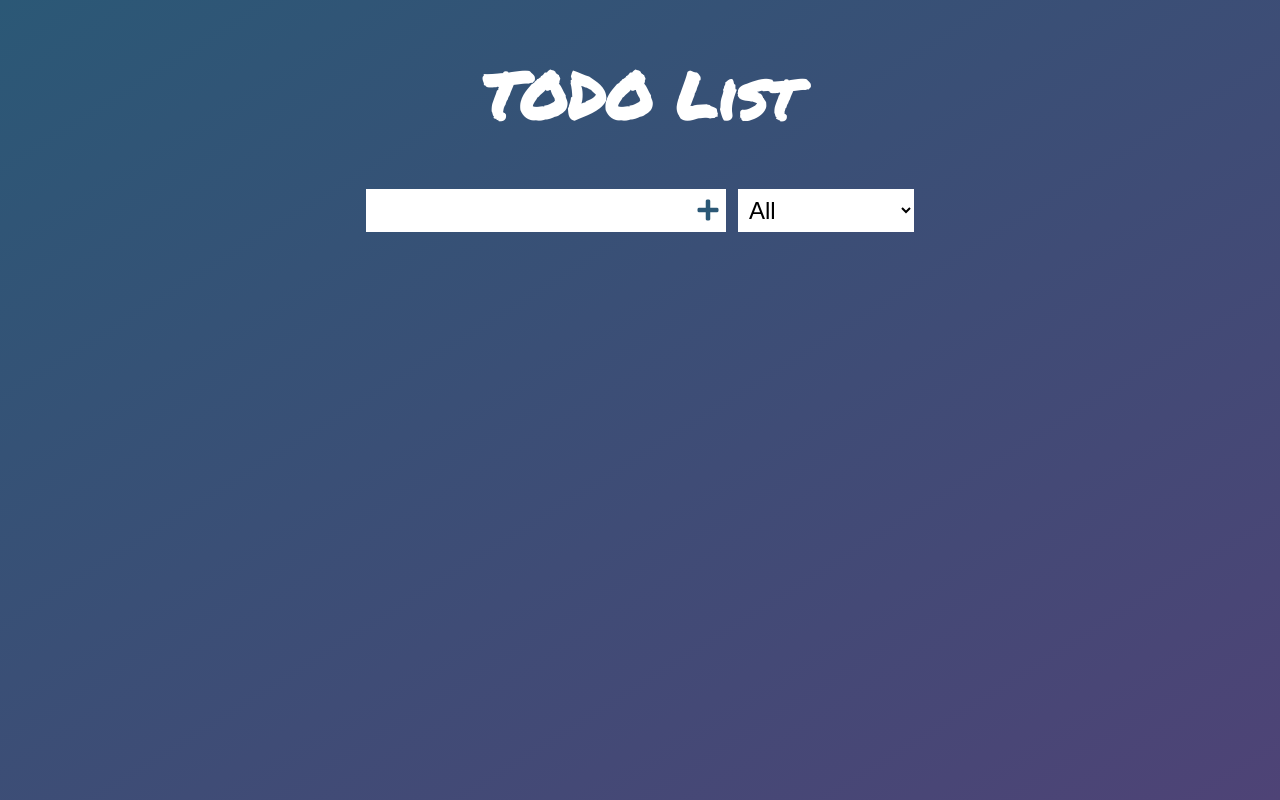
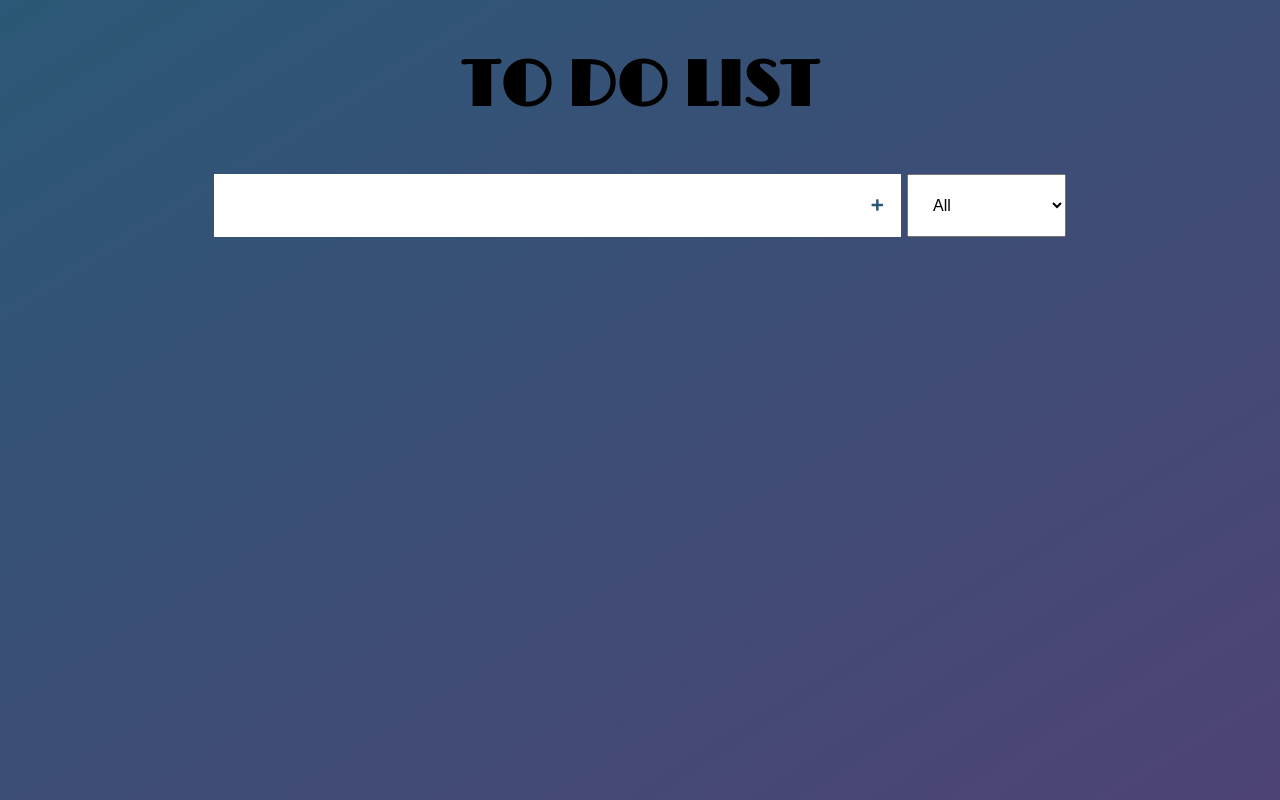
Before and after one commit to PaoloMiguelManuel/react-task-gui, a React (Create React App) app: page / in a window 1280 px wide. Built offline with nearby package versions, Linux system fonts and the light colour scheme.

Commit message:
Add update functionality

```diff
--- a/package.json
+++ b/package.json
@@ -9,6 +9,7 @@
     "node-sass": "^6.0.1",
     "react": "^17.0.2",
     "react-dom": "^17.0.2",
+    "react-flip-move": "^3.0.4",
     "react-scripts": "4.0.3",
     "uuidv4": "^6.2.10",
     "web-vitals": "^1.1.2"
--- a/public/index.html
+++ b/public/index.html
@@ -27,6 +27,8 @@
     <link rel="preconnect" href="https://fonts.googleapis.com">
     <link rel="preconnect" href="https://fonts.gstatic.com" crossorigin>
     <link href="https://fonts.googleapis.com/css2?family=Permanent+Marker&display=swap" rel="stylesheet">
+    <link href="https://fonts.googleapis.com/css2?family=Limelight&display=swap" rel="stylesheet">
+
 
     <link rel="stylesheet" href="https://use.fontawesome.com/releases/v5.15.3/css/all.css" integrity="sha384-SZXxX4whJ79/gErwcOYf+zWLeJdY/qpuqC4cAa9rOGUstPomtqpuNWT9wdPEn2fk" crossorigin="anonymous">
     <title>React App</title>
--- a/src/App.css
+++ b/src/App.css
@@ -6,40 +6,59 @@
 }
 
 body {
-  background-image: -webkit-gradient(linear, left top, right bottom, from(#2b5876), to(#4e4376));
-  background-image: linear-gradient(to right bottom, #2b5876, #4e4376);
-  color: white;
-  min-height: 100vh;
-  font-family: "Permanent Marker", cursive;
-}
-
-h1 {
   display: -webkit-box;
   display: -ms-flexbox;
   display: flex;
   -webkit-box-pack: center;
       -ms-flex-pack: center;
           justify-content: center;
+  background-image: -webkit-gradient(linear, left top, right bottom, from(#2b5876), to(#4e4376));
+  background-image: linear-gradient(to right bottom, #2b5876, #4e4376);
+  min-height: 100vh;
+}
+
+.App {
+  display: -webkit-box;
+  display: -ms-flexbox;
+  display: flex;
+  -webkit-box-orient: vertical;
+  -webkit-box-direction: normal;
+      -ms-flex-direction: column;
+          flex-direction: column;
+  -webkit-box-align: center;
+      -ms-flex-align: center;
+          align-items: center;
+}
+
+h1 {
   font-size: 4rem;
   padding: 0.75em;
+  font-family: "Limelight", cursive;
 }
 
 form {
   display: -webkit-box;
   display: -ms-flexbox;
   display: flex;
-  -webkit-box-pack: center;
-      -ms-flex-pack: center;
-          justify-content: center;
 }
 
-form input,
-form button, form select {
-  font-size: 1.5rem;
-  padding: 0.3em;
-  background-color: white;
+form input {
   border: none;
+  padding: 1.3em;
   outline: none;
+  width: 50vw;
+  font-size: 1rem;
+}
+
+form button {
+  background-color: #fff;
+  border: none;
+  padding: 1.3em;
+}
+
+form select {
+  font-size: 1rem;
+  padding: 1.3em;
 }
 
 form button {
@@ -53,53 +72,93 @@ form button:hover {
   color: #fff;
 }
 
-.todo-container {
+.todo-list-container {
   display: -webkit-box;
   display: -ms-flexbox;
   display: flex;
-  -webkit-box-pack: center;
-      -ms-flex-pack: center;
-          justify-content: center;
-  margin: 1.5em;
+  -webkit-box-orient: vertical;
+  -webkit-box-direction: normal;
+      -ms-flex-direction: column;
+          flex-direction: column;
+  -webkit-box-align: end;
+      -ms-flex-align: end;
+          align-items: flex-end;
+  margin: 3em;
+  width: 70vw;
 }
 
-.todo-container .todo-item {
+.todo-list-container .todo-item {
   display: -webkit-box;
   display: -ms-flexbox;
   display: flex;
-  -webkit-box-pack: end;
-      -ms-flex-pack: end;
-          justify-content: flex-end;
   background-color: #fff;
   margin-bottom: 0.5em;
-  margin-right: 1em;
+  height: 3.5em;
+  width: 100%;
 }
 
-.todo-container .todo-item ul {
-  margin: 5em;
+.todo-list-container .todo-item .todo-text {
+  width: 90%;
+  color: black;
+  margin-right: auto;
+  height: 100%;
+  overflow: auto;
+  overflow-wrap: break-word;
+  padding: 1em;
 }
 
-.todo-container .todo-item li {
-  list-style: none;
-  text-align: left;
-  width: 20vw;
-  height: 5vh;
-  color: #2f2f2f;
-  margin-right: 5em;
+.todo-list-container .todo-item .todo-text .todo-edit-input {
+  background-color: transparent;
+  width: 100%;
+  height: 100%;
+  border: none;
+  outline: none;
 }
 
-.todo-container .todo-item button {
+.todo-list-container .todo-item .todo-text::-webkit-scrollbar {
+  width: 8px;
+}
+
+.todo-list-container .todo-item .todo-text::-webkit-scrollbar-track {
+  background: #7e7e7e;
+}
+
+.todo-list-container .todo-item .todo-text::-webkit-scrollbar-thumb {
+  background: #6549b7;
+  border-radius: 10px;
+}
+
+.todo-list-container .todo-item .completed {
+  background-color: #b1b1b1;
+  color: #000;
+}
+
+.todo-list-container .todo-item .completed input {
+  text-decoration: line-through;
+}
+
+.todo-list-container .todo-item .undo {
+  background-color: orange;
+}
+
+.todo-list-container .todo-item button {
   color: white;
   border: none;
   padding: 1em;
   cursor: pointer;
+  height: 100%;
+  width: 80px;
 }
 
-.todo-container .todo-item button.complete-btn {
-  background-color: green;
+.todo-list-container .todo-item button.check-btn {
+  background-color: #18a558;
 }
 
-.todo-container .todo-item button.trash-btn {
-  background-color: red;
+.todo-list-container .todo-item button.undo-btn {
+  background-color: #ff9636;
+}
+
+.todo-list-container .todo-item button.remove-btn {
+  background-color: #f83839;
 }
 /*# sourceMappingURL=App.css.map */
--- a/src/App.js
+++ b/src/App.js
@@ -67,7 +67,7 @@ function App() {
   return (
     <div className="App">
       <header>
-        <h1>TODO List</h1>
+        <h1>TO DO LIST</h1>
       </header>
       {/* <img src={illustration} /> */}
       <Form inputText={inputText} setInputText={setInputText} todos={todos} setTodos={setTodos} setStatus={setStatus} />
--- a/src/App.scss
+++ b/src/App.scss
@@ -5,37 +5,58 @@
 }
 
 body {
+  display: flex;
+  justify-content: center;
   background-image: linear-gradient(to right bottom, #2b5876, #4e4376);
-  color: white;
   min-height: 100vh;
-  font-family: "Permanent Marker", cursive;
+  // background-color: green;
+}
+
+.App {
+  // display: flex;
+  // justify-content: center;
+  // background-color: green;
+  display: flex;
+  flex-direction: column;
+  align-items: center;
+  // width: 75vw;
 }
 
 h1 {
-  display: flex;
-  justify-content: center;
+  // display: flex;
+  // justify-content: center;
   font-size: 4rem;
   padding: 0.75em;
+  font-family: "Limelight", cursive;
 }
 
 form {
   display: flex;
-  justify-content: center;
 
-  input,
-  button, select {
-    font-size: 1.5rem;
-    padding: 0.3em;
-    background-color: white;
+  input {
     border: none;
+    padding: 1.3em;
     outline: none;
+    width: 50vw;
+    font-size: 1rem;
+  }
+
+  button {
+    background-color: #fff;
+    border: none;
+    padding: 1.3em;
+  }
+
+  select {
+    font-size: 1rem;
+    padding: 1.3em;
   }
 
   button {
     color: #2b5876;
     cursor: pointer;
     margin-right: 0.5em;
-    // transition: all 0.3s ease;
+
     &:hover {
       background-color: #2b5876;
       color: #fff;
@@ -43,52 +64,129 @@ form {
   }
 }
 
-.todo-container {
+.todo-input {
+  // height:
+}
+
+.todo-list-container {
   display: flex;
-  justify-content: center;
-  margin: 1.5em;
-
-  li {
-    // list-style: none;
-  }
+  flex-direction: column;
+  align-items: flex-end;
+  margin: 3em;
+  width: 70vw;
 
   .todo-item {
     display: flex;
-    justify-content: flex-end;
+    // justify-content: flex-end;
+    // align-items: center;
     background-color: #fff;
     margin-bottom: 0.5em;
-    margin-right: 1em;
+    height: 3.5em;
+    width: 100%;
 
-    ul {
-      margin: 5em;
+    // overflow: scroll;
+    .todo-text {
+      width: 90%;
+      color: black;
+      margin-right: auto;
+      height: 100%;
+      overflow: auto;
+      overflow-wrap: break-word;
+      // background: red;
+      padding: 1em;
+      // font-weight: bold;
+      // background-color: red;
+
+      .todo-edit-input {
+        background-color: transparent;
+        // background-color: red;
+        width: 100%;
+        height: 100%;
+        border: none;
+        outline: none;
+      }
     }
 
-    li {
-      list-style: none;
+    .todo-text::-webkit-scrollbar {
+      width: 8px;
+    }
 
-      // background-color: #2f2f2f;
-      text-align: left;
-      width: 20vw;
-      height: 5vh;
-      // font-size: 2rem;
-      color: #2f2f2f;
-      // width: 20vw;
-      // height: 7vh;
-      margin-right: 5em;
+    .todo-text::-webkit-scrollbar-track {
+      background: #7e7e7e;
     }
+
+    .todo-text::-webkit-scrollbar-thumb {
+      background: #6549b7;
+      border-radius: 10px;
+    }
+
+    .completed {
+      background-color: #b1b1b1;
+      color: #000;
+
+      input {
+        text-decoration: line-through;
+      }
+    }
+
+    .undo {
+      background-color: orange;
+    }
+
     button {
-      // background: #;
       color: white;
       border: none;
       padding: 1em;
       cursor: pointer;
-      // font-size: 1rem;
-      &.complete-btn {
-        background-color: green;
+      height: 100%;
+      width: 80px;
+      // wid
+      &.check-btn {
+        // background-color: green;
+        background-color: #18a558;
       }
-      &.trash-btn {
-        background-color: red;
+      &.undo-btn {
+        background-color: #ff9636;
+      }
+      &.remove-btn {
+        background-color: #f83839;
       }
     }
   }
 }
+
+// /*CUSTOM SELECTOR */
+// select {
+//   -webkit-appearance: none;
+//   -moz-appearance: none;
+//   -ms-appearance: none;
+//   appearance: none;
+//   outline: 0;
+//   box-shadow: none;
+//   border: 0 !important;
+//   background-image: none;
+// }
+
+// /* Custom Select */
+// .select {
+//   margin: 1rem;
+//   position: relative;
+//   overflow: hidden;
+// }
+// select {
+//   color: #ff6f47;
+//   font-family: "Poppins", sans-serif;
+//   cursor: pointer;
+//   width: 12rem;
+// }
+// /* Arrow */
+// .select::after {
+//   content: "\25BC";
+//   position: absolute;
+//   top: 0;
+//   right: 0;
+//   padding: 1rem;
+//   background: #ff6f47;
+//   cursor: pointer;
+//   pointer-events: none;
+// }
--- a/src/components/Todo.js
+++ b/src/components/Todo.js
@@ -1,6 +1,14 @@
-import React from 'react'
+// import React from 'react'
+import React, { useRef } from 'react'
+import FlipMove from 'react-flip-move';
+
+
 
 function Todo({ todo, todos, setTodos }) {
+
+    const inputTextRef2 = useRef();
+
+
     const deleteHandler = (e) => {
         const filtered = todos.filter((currentTodoItem) => {
             return currentTodoItem.id !== todo.id
@@ -28,12 +36,31 @@ function Todo({ todo, todos, setTodos }) {
         setTodos(todosCopy);
     }
 
+
+
+    const updateHandler = (e) => {
+        const todosCopy = [...todos]
+
+        const matchingTodo = todosCopy.find(todoItem => todoItem.id === todo.id)
+        // matchingTodo.text = e.target.value;
+        matchingTodo.text = inputTextRef2.current.value;
+
+
+        setTodos(todosCopy);
+    }
+
     return (
-        <div className="todo-item">
-            <li className={`todo-li-item ${todo.completed ? 'completed' : ''}`}>{todo.text}</li>
-            <button onClick={toggleCompleted} className="complete-btn"><i class="fas fa-check"></i></button>
-            <button onClick={deleteHandler} className="trash-btn"><i class="fas fa-backspace"></i></button>
-        </div>
+
+            <div className="todo-item">
+                <div className={`todo-text ${todo.completed ? 'completed' : ''}`}>
+                    <input ref={inputTextRef2} className="todo-edit-input" value={todo.text} onChange={updateHandler}></input>
+                </div>
+
+                <button onClick={toggleCompleted} className={todo.completed ? 'undo-btn' : 'check-btn'}>{todo.completed ? <i class="fas fa-undo-alt"></i> : <i class="fas fa-check"></i>}</button>
+                <button onClick={deleteHandler} className="remove-btn"><i class="fas fa-backspace"></i></button>
+            </div>
+
+
     )
 }
 
--- a/src/components/TodoList.js
+++ b/src/components/TodoList.js
@@ -1,17 +1,20 @@
 import React from 'react'
 import Todo from './Todo'
+
+
 
 function TodoList({ todos, setTodos, filteredTodos }) {
 
     return (
-        <div className="todo-container">
-            <ul className="todo-list">
+        <div className="todo-list-container">
+
+
+
                 {
-                    filteredTodos.map((todo) => {
+                    filteredTodos.map(todo => {
                         return <Todo key={todo.id} todo={todo} todos={todos} setTodos={setTodos} />
                     })
                 }
-            </ul>
         </div>
     )
 }
```
Also changed, not shown: 2 other files (tests, documents, lock files or other folders).
